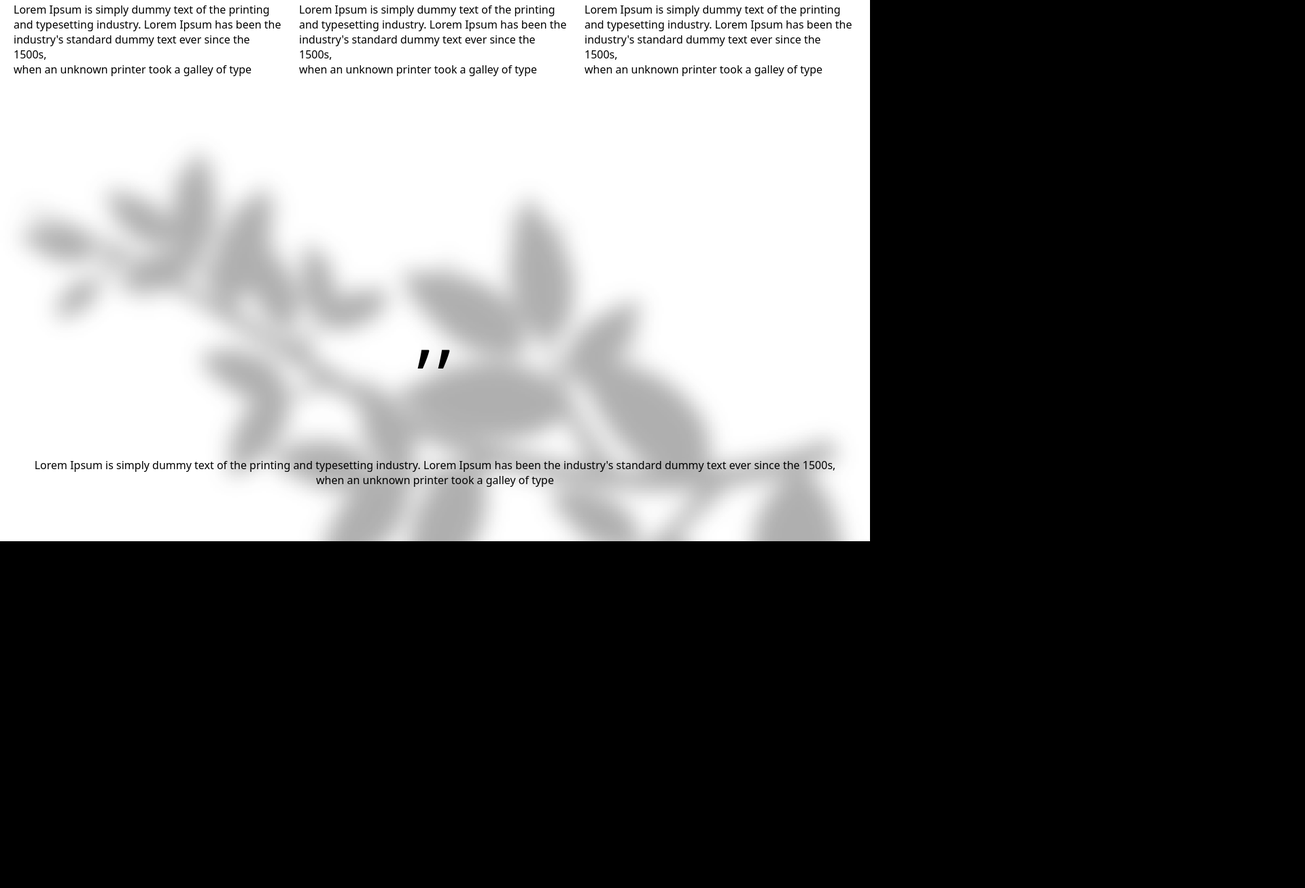
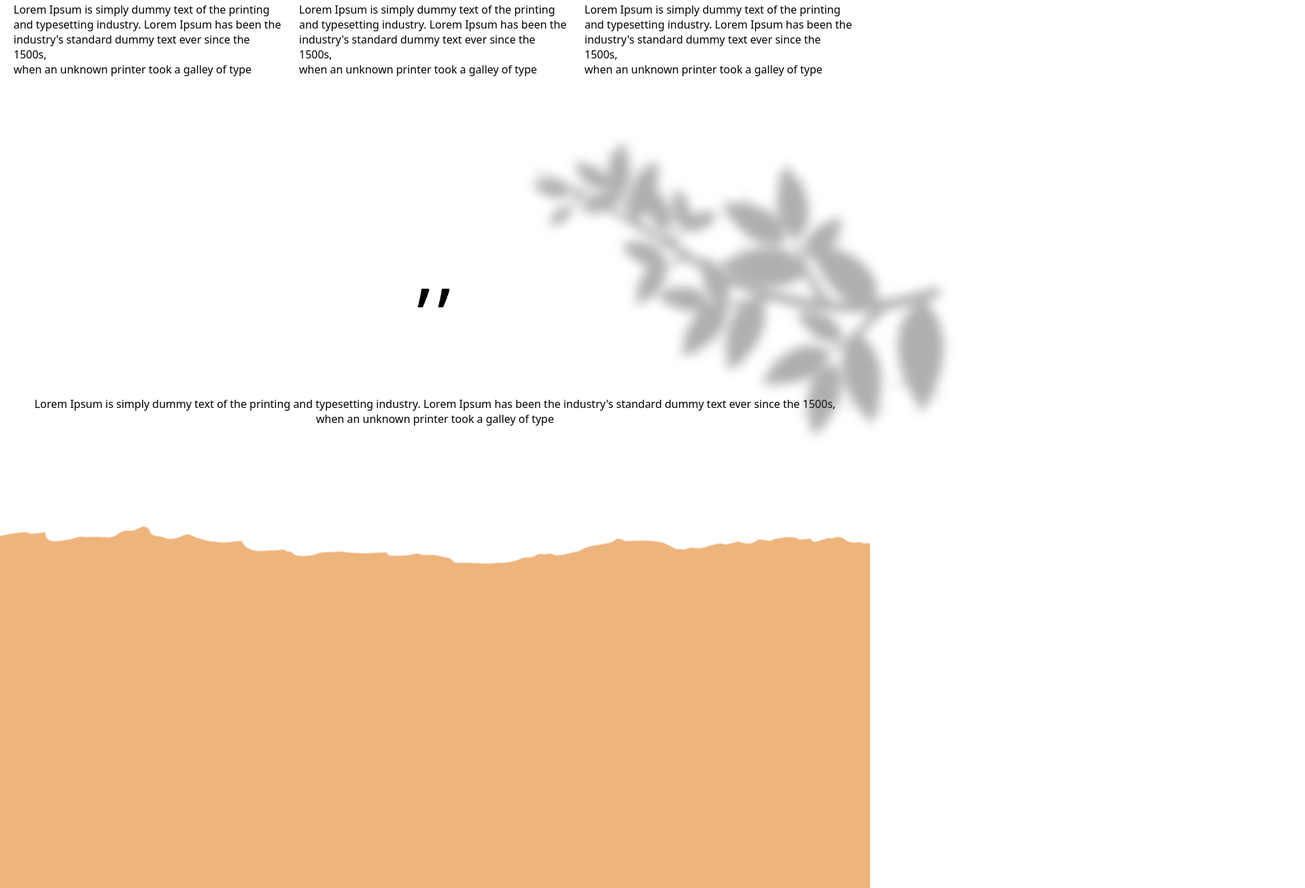
Before and after one commit to losmok/podroze-strona, a plain HTML site: page podroze/index.html in a window 1280 px wide. Shown: the part 6204-7510 px from the top of the page at 68% size, 1920 px wide, since content can reach past the window. Before the commit the page ends 7000 px from the top, so only its background shows below. Drawn offline with Linux system fonts and the light colour scheme.

Commit message:
Add files via upload

```diff
--- a/podroze/index.html
+++ b/podroze/index.html
@@ -105,7 +105,16 @@
         <div class="comma">
             <p style="font-size: 700%;">,,</p>
             <p>Lorem Ipsum is simply dummy text of the printing and typesetting industry. Lorem Ipsum has been the industry's standard dummy text ever since the 1500s,<br> when an unknown printer took a galley of type</p>
+            <div class="shape-7">
+                <img src="background-shadow.png" alt="shape-6">
+            </div>
+            <div class="shape-6">
+                <img src="shape-6.png" alt="shape-6">
+            </div>
         </div>
+       <div class="title">
+
+       </div>
     </div>
 </body>
 </html>
--- a/podroze/styl.css
+++ b/podroze/styl.css
@@ -1,7 +1,8 @@
 body {
     margin: 0;
     font-family: system-ui, -apple-system, BlinkMacSystemFont, 'Segoe UI', Roboto, Oxygen, Ubuntu, Cantarell, 'Open Sans', 'Helvetica Neue', sans-serif;
-    background-color: black;
+    /* background-color: black; */
+    overflow-x: hidden;
 }
 
 .navbar {
@@ -205,6 +206,7 @@ body {
     font-size: 120%;
     letter-spacing: 1px;
     font-weight: 600;
+    transition: 0.5s;
 }
 
 .discount-button:hover {
@@ -288,7 +290,7 @@ body {
 
 .shape-5 img {
     position: absolute;
-    width: 2000px;
+    width: 100%;
     background-repeat: no-repeat;
     background-size: cover;
     top: 5800px;
@@ -312,10 +314,30 @@ body {
 .comma {
     width: 100%;
     height: 500px;
-    background-image: url(background-shadow.png);
+    /* background-image: url(background-shadow.png); */
     background-color: white;
     background-repeat: no-repeat;
     background-size: cover;
     text-align: center;
-    padding-top: 100px;
+    padding-top: 10px;
+    position: relative;
 }
+
+.shape-6 img{
+    width: 100%;
+    display: flex;
+    fill:#F6A44E;
+    justify-content: center;
+}
+.shape-7 img{
+    width: 50%;
+    right: -10%;
+    top: 0%;
+    position: absolute;
+}
+
+.title {
+    background-color: #EDB47C;
+    height: 600px;
+    width: 100%;
+}
```
